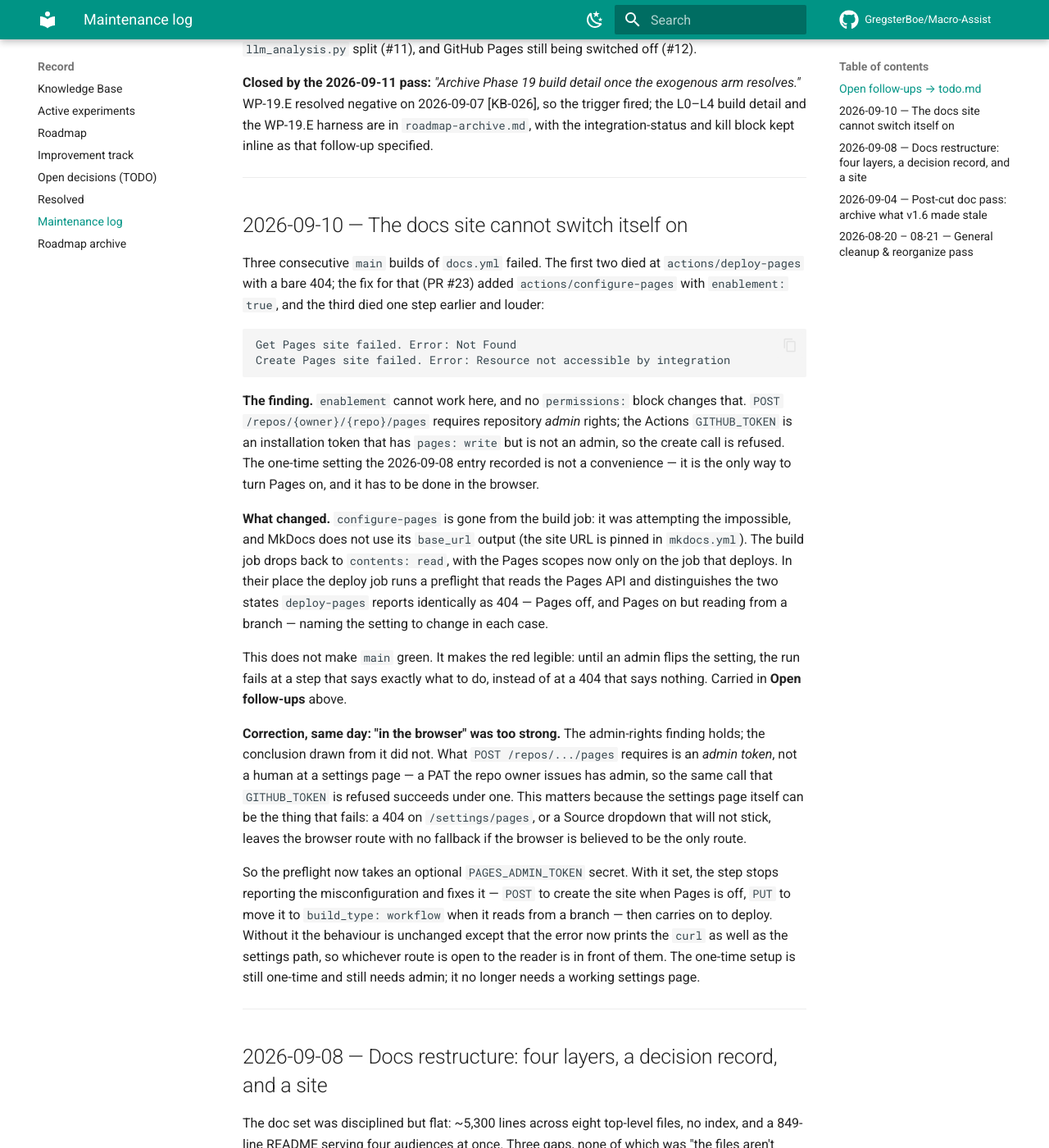
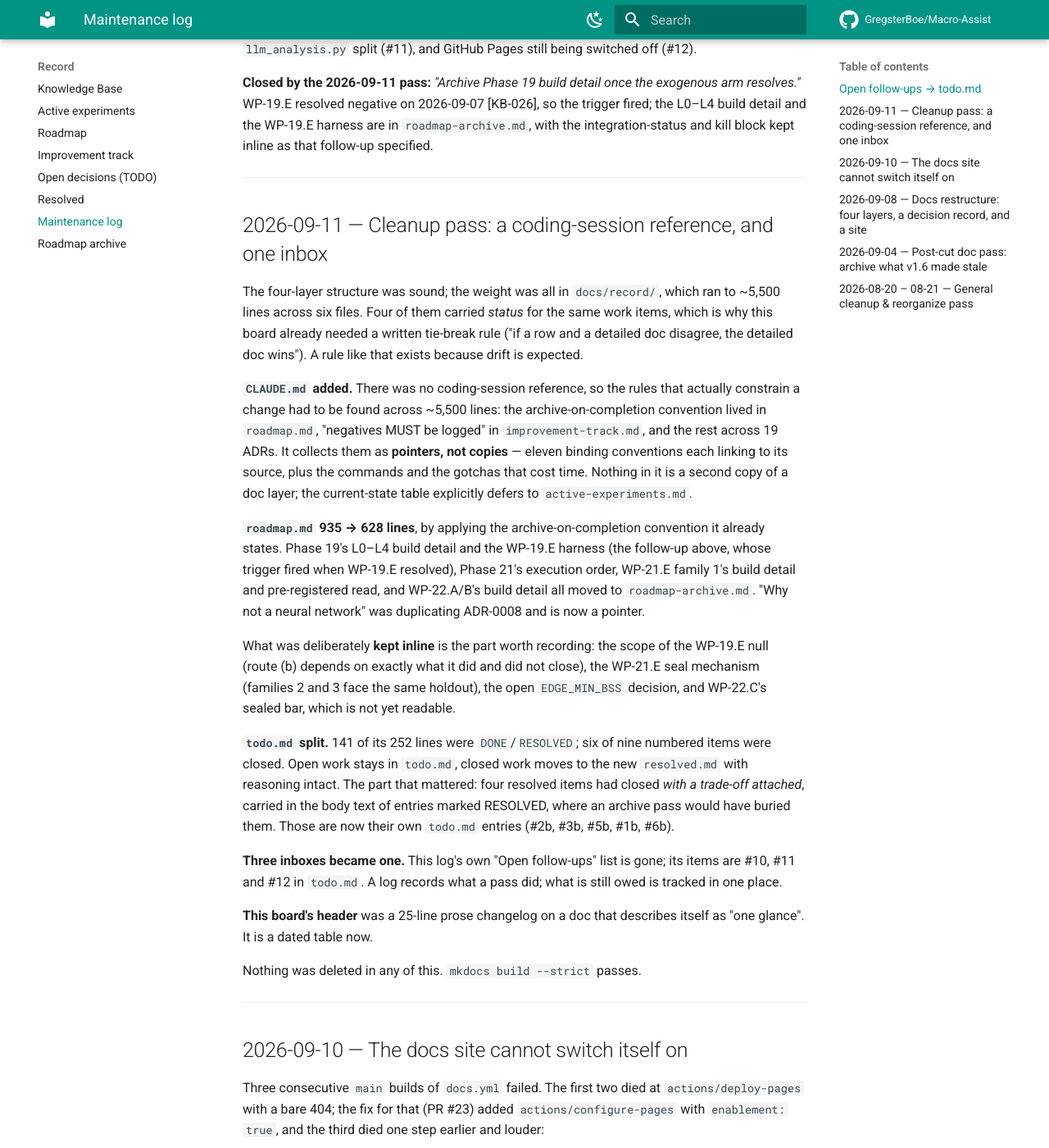
Before and after one commit to GregsterBoe/Macro-Assist, an MkDocs documentation site: the page built from docs/record/maintenance-log.md, in a window 1280 px wide and 1400 px high, scrolled down 493 px. Shown: the whole window at 82% size. Built offline with MkDocs 1.6.1 and Material for MkDocs 9.7.7, drawn with Linux system fonts in a browser that asks for light colours; comment, search, counter and statistics services are not loaded; some of the changed text lies outside the part shown.

Commit message:
Rewrite the status board header, and fix pointers the archiving stranded
active-experiments.md describes itself as "one glance = what is running", then
opened with a 25-line prose paragraph narrating four separate dated events. It
is a dated table now, newest first, with a one-line "right now" above it.

Three code comments pointed at doc locations that moved:

- numeric_baseline.py's "why not a bigger model" note pointed at Phase 21 in
  the roadmap; that reasoning is ADR-0008 and the roadmap section is now a
  pointer to it, so the comment points there directly.
- score_predictions.py's DIRECTIONAL RECORD CLOSED banner told the reader to
  see WP-21.D for retiring the weekly scoring stage. That was already stale
  before this pass: Phase 22 revised the wind-down and it is WP-22.D that says
  which step to delete (the one in macro_weekly_scoring.yml, not stage 3 of
  pipeline.yml, which is now permanent).
- bump_version.py referenced "Open decision #9", which is resolved and now
  lives in resolved.md.

Also: maintenance-log.md gains its dated entry for this pass, per its own "a new
dated section per pass" convention, and README.md's record table gains
resolved.md plus a pointer to CLAUDE.md as the starting point for a coding
session rather than the README itself.

Co-Authored-By: Claude Opus 5 <noreply@anthropic.com>
Claude-Session: https://claude.ai/code/session_016w9fFrHc8GzHfsXkm8Xab4

```diff
--- a/docs/record/maintenance-log.md
+++ b/docs/record/maintenance-log.md
@@ -23,6 +23,53 @@ exogenous arm resolves."* WP-19.E resolved negative on 2026-09-07 [KB-026], so
 the trigger fired; the L0–L4 build detail and the WP-19.E harness are in
 `roadmap-archive.md`, with the integration-status and kill block kept inline as
 that follow-up specified.
+
+---
+
+## 2026-09-11 — Cleanup pass: a coding-session reference, and one inbox
+
+The four-layer structure was sound; the weight was all in `docs/record/`, which
+ran to ~5,500 lines across six files. Four of them carried *status* for the same
+work items, which is why this board already needed a written tie-break rule
+("if a row and a detailed doc disagree, the detailed doc wins"). A rule like that
+exists because drift is expected.
+
+**`CLAUDE.md` added.** There was no coding-session reference, so the rules that
+actually constrain a change had to be found across ~5,500 lines: the
+archive-on-completion convention lived in `roadmap.md`, "negatives MUST be
+logged" in `improvement-track.md`, and the rest across 19 ADRs. It collects them
+as **pointers, not copies** — eleven binding conventions each linking to its
+source, plus the commands and the gotchas that cost time. Nothing in it is a
+second copy of a doc layer; the current-state table explicitly defers to
+`active-experiments.md`.
+
+**`roadmap.md` 935 → 628 lines**, by applying the archive-on-completion
+convention it already states. Phase 19's L0–L4 build detail and the WP-19.E
+harness (the follow-up above, whose trigger fired when WP-19.E resolved), Phase
+21's execution order, WP-21.E family 1's build detail and pre-registered read,
+and WP-22.A/B's build detail all moved to `roadmap-archive.md`. "Why not a
+neural network" was duplicating ADR-0008 and is now a pointer.
+
+What was deliberately **kept inline** is the part worth recording: the scope of
+the WP-19.E null (route (b) depends on exactly what it did and did not close),
+the WP-21.E seal mechanism (families 2 and 3 face the same holdout), the open
+`EDGE_MIN_BSS` decision, and WP-22.C's sealed bar, which is not yet readable.
+
+**`todo.md` split.** 141 of its 252 lines were `DONE`/`RESOLVED`; six of nine
+numbered items were closed. Open work stays in `todo.md`, closed work moves to
+the new `resolved.md` with reasoning intact. The part that mattered: four
+resolved items had closed *with a trade-off attached*, carried in the body text
+of entries marked RESOLVED, where an archive pass would have buried them. Those
+are now their own `todo.md` entries (#2b, #3b, #5b, #1b, #6b).
+
+**Three inboxes became one.** This log's own "Open follow-ups" list is gone; its
+items are #10, #11 and #12 in `todo.md`. A log records what a pass did; what is
+still owed is tracked in one place.
+
+**This board's header** was a 25-line prose changelog on a doc that describes
+itself as "one glance". It is a dated table now.
+
+Nothing was deleted in any of this. `mkdocs build --strict` passes.
 
 ---
 
@@ -55,7 +102,7 @@ but reading from a branch — naming the setting to change in each case.
 
 This does not make `main` green. It makes the red legible: until an admin flips
 the setting, the run fails at a step that says exactly what to do, instead of at
-a 404 that says nothing. Carried in **Open follow-ups** above.
+a 404 that says nothing. Carried in [todo.md](todo.md) (#12).
 
 **Correction, same day: "in the browser" was too strong.** The admin-rights
 finding holds; the conclusion drawn from it did not. What `POST /repos/.../pages`
@@ -182,7 +229,7 @@ Suite baseline before: 435 passed / 4 failed / 1 xfailed → after: **442 passed
 
 **Test-suite health** — the 3 drifting yfinance asserts (`test_r_squared_in_range`, regime `historical_alignment` / `switch_count_reasonable`) were already `@pytest.mark.integration`; added `addopts = -m "not integration"` to `pytest.ini` so the default run excludes them (run with `pytest -m integration`). Fixed an isolation leak in `test_empty_on_no_data` (monkeypatch `DEFAULT_TABLE_PATH`).
 
-**Doc pruning** (`roadmap.md` 96.7 KB → 85.3 KB) — pruned the self-flagged WP-19.B build-log to a pointer; trimmed completed WP-16.A.1/2/3 to status+verdict+KB-pointer (kept A.4's `FRAGILITY_MODE` ladder — open A.5 depends on it). Phase-17 WPs already at target granularity (no-op). Phase archiving (5d) deferred — see Open follow-ups.
+**Doc pruning** (`roadmap.md` 96.7 KB → 85.3 KB) — pruned the self-flagged WP-19.B build-log to a pointer; trimmed completed WP-16.A.1/2/3 to status+verdict+KB-pointer (kept A.4's `FRAGILITY_MODE` ladder — open A.5 depends on it). Phase-17 WPs already at target granularity (no-op). Phase archiving (5d) deferred — done in the 2026-09-11 pass.
 
 **HMM regime retired (kept for revival)** — single switch `regime_enabled()` in `regime.py` (grep `REGIME-RETIRED`), **default OFF**, `REGIME_ENABLED=1` revives. Gated all three execution sites: portfolio gate (`rebalance.live_regime` → gate 1.0), weekly refit (`refit_models` → skips HMM fit, keeps the feature matrix the non-retired conditional table needs), payload preview (`quant_context.build_nonlive_signals_block` → omits block). Code (`regime*.py`, `conditional.py`) untouched.
 
```
Also changed, not shown: README.md (+6 -1 lines), docs/record/active-experiments.md (+13 -26 lines), docs/record/resolved.md (+0 -6 lines), docs/record/todo.md (+3 -6 lines), 3 other files.
